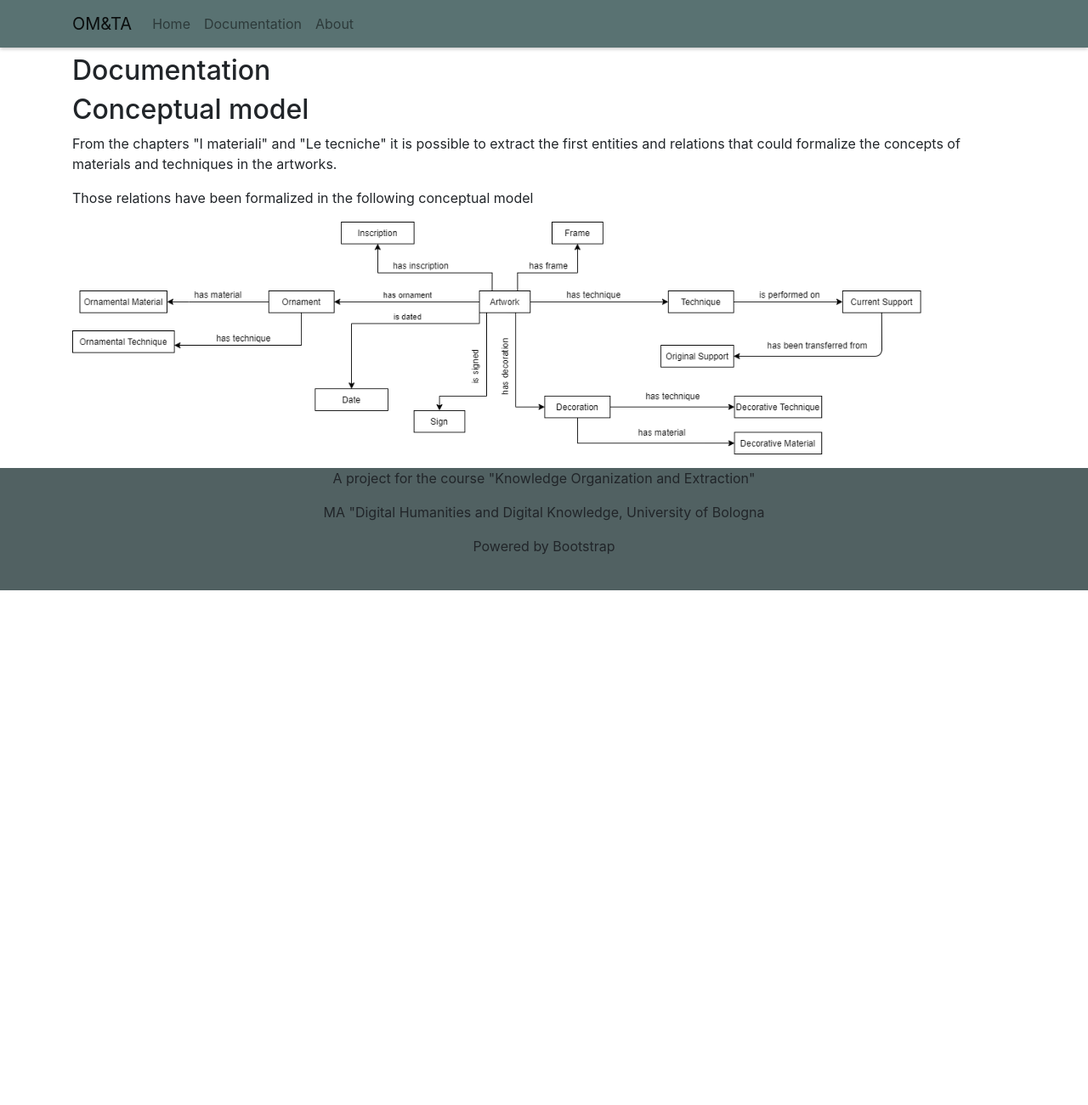
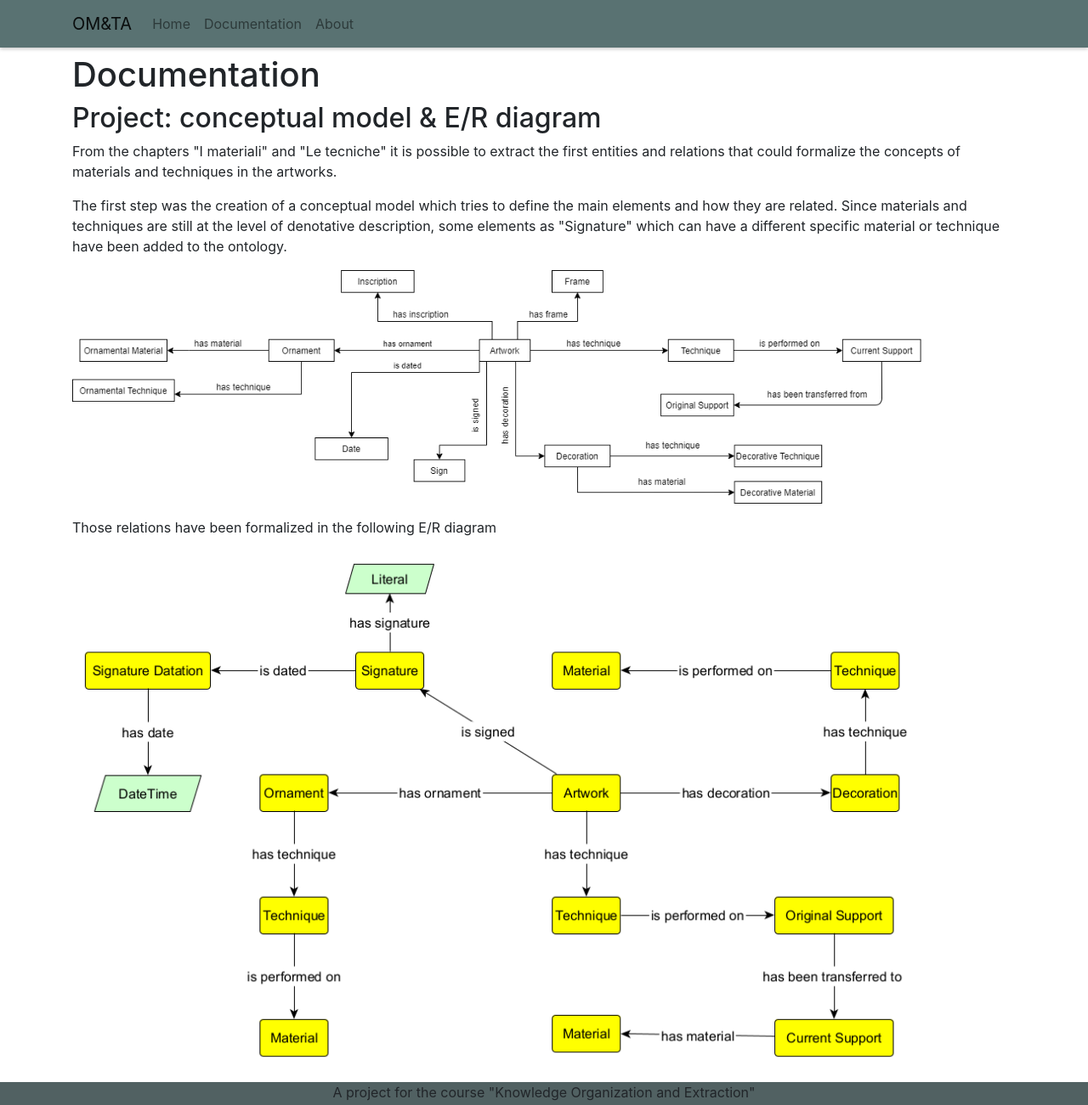
Before and after one commit to Bianca-LM/art-criticism-ontology, a plain HTML site: page documentation.html in a window 1280 px wide. Shown: the top 1301 px of the page at 85% size. Before the commit the page ends 800 px from the top, so only its background shows below. Drawn offline with nearby package versions, Linux system fonts and the light colour scheme.

Commit message:
Update documentation.html

```diff
--- a/documentation.html
+++ b/documentation.html
@@ -44,12 +44,16 @@
 	<!-- Page Content -->
 	<section id="Project">
 		<div class="container">
-			<h2 class="fw-light">Documentation</h2>
-            <h2>Conceptual model</h2>
+			<h1 class="fw-light">Documentation</h1>
+            <h2>Project: conceptual model & E/R diagram</h2>
 			<p>From the chapters "I materiali" and "Le tecniche" it is possible to extract the first entities and relations that could formalize the concepts of materials and techniques in the artworks.</p>
-			<p>Those relations have been formalized in the following conceptual model</p>
+			<p>The first step was the creation of a conceptual model which tries to define the main elements and how they are related. Since materials and techniques are still at the level of denotative description, some elements as "Signature" which can have a different specific material or technique have been added to the ontology.</p>
 			<figure>
 	    		<img src="images\TMmAP.png" alt="Conceptual model">
+	    	</figure>
+			<p>Those relations have been formalized in the following E/R diagram</p>
+			<figure>
+	    		<img src="images\EntityRelationship.png" alt="E/R diagram" id="ER">
 	    	</figure>
 			<!--
 			<h2>Reverse Engineering</h2>
```
